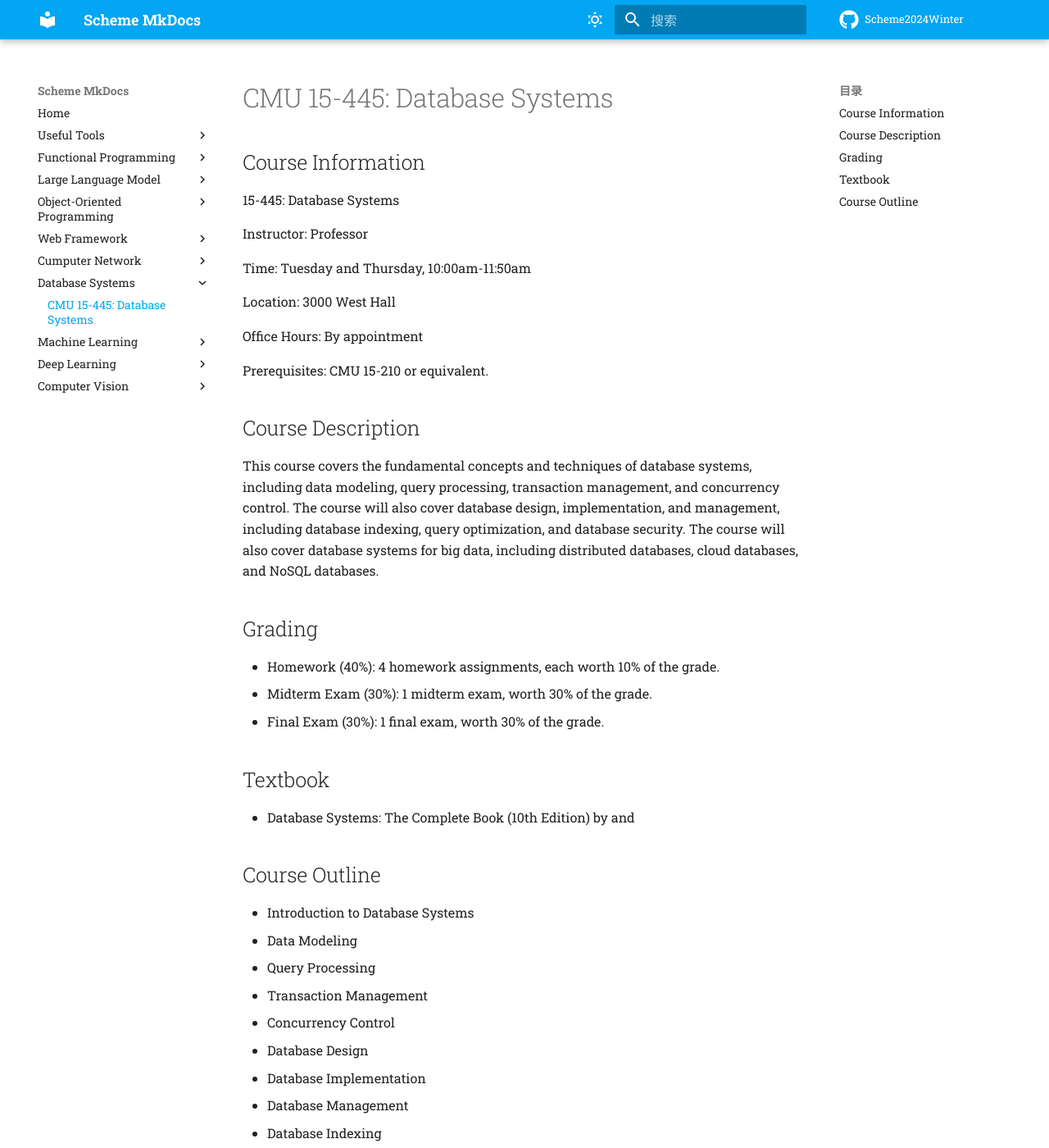
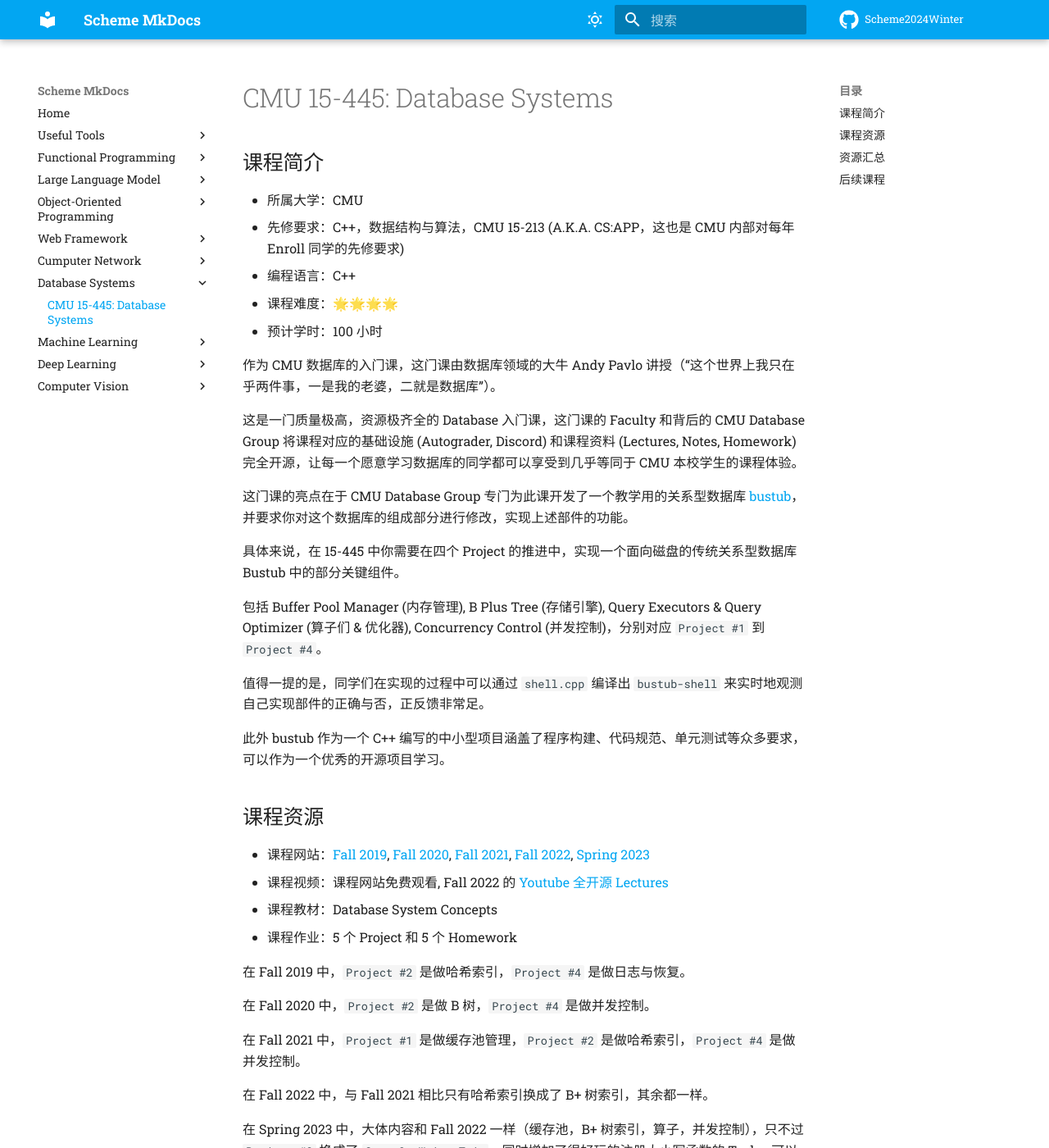
Before and after one commit to Kian-Chen/Scheme2024Winter, an MkDocs documentation site: the page built from docs/Datebase Systems/CMU15-445.md, in a window 1280 px wide and 1400 px high. Shown: the whole window at 82% size. Built offline with MkDocs 1.6.1 and Material for MkDocs 9.7.7, drawn with Linux system fonts in a browser that asks for light colours; comment, search, counter and statistics services are not loaded; some of the changed text lies outside the part shown.

Commit message:
Update CMU15-445.md

```diff
--- a/docs/Datebase Systems/CMU15-445.md
+++ b/docs/Datebase Systems/CMU15-445.md
@@ -1,47 +1,65 @@
 # CMU 15-445: Database Systems
 
-## Course Information
+## 课程简介
 
-15-445: Database Systems
+- 所属大学：CMU
+- 先修要求：C++，数据结构与算法，CMU 15-213 (A.K.A. CS:APP，这也是 CMU 内部对每年 Enroll 同学的先修要求)
+- 编程语言：C++
+- 课程难度：🌟🌟🌟🌟
+- 预计学时：100 小时
 
-Instructor: Professor <NAME>
+作为 CMU 数据库的入门课，这门课由数据库领域的大牛 Andy Pavlo 讲授（“这个世界上我只在乎两件事，一是我的老婆，二就是数据库”）。
 
-Time: Tuesday and Thursday, 10:00am-11:50am
+这是一门质量极高，资源极齐全的 Database 入门课，这门课的 Faculty 和背后的 CMU Database Group 将课程对应的基础设施 (Autograder, Discord) 和课程资料 (Lectures, Notes, Homework) 完全开源，让每一个愿意学习数据库的同学都可以享受到几乎等同于 CMU 本校学生的课程体验。
 
-Location: 3000 West Hall
+这门课的亮点在于 CMU Database Group 专门为此课开发了一个教学用的关系型数据库 [bustub](https://github.com/cmu-db/bustub)，并要求你对这个数据库的组成部分进行修改，实现上述部件的功能。
 
-Office Hours: By appointment
+具体来说，在 15-445 中你需要在四个 Project 的推进中，实现一个面向磁盘的传统关系型数据库 Bustub 中的部分关键组件。
 
-Prerequisites: CMU 15-210 or equivalent.
+包括 Buffer Pool Manager (内存管理), B Plus Tree (存储引擎), Query Executors & Query Optimizer (算子们 & 优化器), Concurrency Control (并发控制)，分别对应 `Project #1` 到 `Project #4`。
 
-## Course Description
+值得一提的是，同学们在实现的过程中可以通过 `shell.cpp` 编译出 `bustub-shell` 来实时地观测自己实现部件的正确与否，正反馈非常足。
 
-This course covers the fundamental concepts and techniques of database systems, including data modeling, query processing, transaction management, and concurrency control. The course will also cover database design, implementation, and management, including database indexing, query optimization, and database security. The course will also cover database systems for big data, including distributed databases, cloud databases, and NoSQL databases.
+此外 bustub 作为一个 C++ 编写的中小型项目涵盖了程序构建、代码规范、单元测试等众多要求，可以作为一个优秀的开源项目学习。
 
-## Grading
+## 课程资源
 
-- Homework (40%): 4 homework assignments, each worth 10% of the grade.
-- Midterm Exam (30%): 1 midterm exam, worth 30% of the grade.
-- Final Exam (30%): 1 final exam, worth 30% of the grade.
+- 课程网站：[Fall 2019](https://15445.courses.cs.cmu.edu/fall2019/schedule.html), [Fall 2020](https://15445.courses.cs.cmu.edu/fall2020/schedule.html), [Fall 2021](https://15445.courses.cs.cmu.edu/fall2021/schedule.html), [Fall 2022](https://15445.courses.cs.cmu.edu/fall2022/schedule.html), [Spring 2023](https://15445.courses.cs.cmu.edu/spring2023/schedule.html)
+- 课程视频：课程网站免费观看, Fall 2022 的 [Youtube 全开源 Lectures](https://www.youtube.com/playlist?list=PLSE8ODhjZXjaKScG3l0nuOiDTTqpfnWFf)
+- 课程教材：Database System Concepts
+- 课程作业：5 个 Project 和 5 个 Homework
 
-## Textbook
+在 Fall 2019 中，`Project #2` 是做哈希索引，`Project #4` 是做日志与恢复。
 
-- Database Systems: The Complete Book (10th Edition) by <NAME> and <NAME>
+在 Fall 2020 中，`Project #2` 是做 B 树，`Project #4` 是做并发控制。
 
-## Course Outline
+在 Fall 2021 中，`Project #1` 是做缓存池管理，`Project #2` 是做哈希索引，`Project #4` 是做并发控制。
 
-- Introduction to Database Systems
-- Data Modeling
-- Query Processing
-- Transaction Management
-- Concurrency Control
-- Database Design
-- Database Implementation
-- Database Management
-- Database Indexing
-- Query Optimization
-- Database Security
-- Distributed Databases
-- Cloud Databases
-- NoSQL Databases
-- Case Studies
+在 Fall 2022 中，与 Fall 2021 相比只有哈希索引换成了 B+ 树索引，其余都一样。
+
+在 Spring 2023 中，大体内容和 Fall 2022 一样（缓存池，B+ 树索引，算子，并发控制），只不过 `Project #0` 换成了 `Copy-On-Write Trie`，同时增加了很好玩的注册大小写函数的 Task，可以直接在编译出的 `bustub-shell` 中看到自己写的函数的实际效果，非常有成就感。
+
+值得注意的是，现在 bustub 在 2020 年以前的 version 都已经停止维护。
+
+Fall 2019 的最后一个 `Logging & Recovery` 的 Project 已经 broken 了（在19年的 `git head` 上也许还可以跑，但尽管如此 Gradescope 应该也没有提供公共的版本，所以并不推荐大家去做，只看看代码和 Handout 就可以了）。
+
+或许在 Fall 2023 的版本 Recovery 相关的功能会被修复，届时也可能有全新的 `Recovery Project`，让我们试目以待吧🤪
+
+如果大家有精力的话可以都去尝试一下，或者在对书中内容理解不是很透彻的时候，尝试做一做对应的 Project 会加深你的理解（个人建议还是要全部做完，相信一定对你有帮助）。
+
+
+## 资源汇总
+
+非官方的 [Discord](https://discord.com/invite/YF7dMCg) 是一个很好的交流平台，过往的聊天记录几乎记载了其他同学踩过的坑，你也可以提出你的问题，或者帮忙解答别人的问题，相信这是一份很好的参考。
+
+关于 Spring 2023 的通关指南，可以参考 [@xzhseh](https://github.com/xzhseh) 的这篇[CMU 15-445/645 (Spring 2023) Database Systems 通关指北](https://zhuanlan.zhihu.com/p/637960746)，里面涵盖了全部你需要的通关道具，和通关方式建议，以及最重要的，我自己在做 Project 的过程中遇到的，看到的，和自己亲自踩过的坑。
+
+@ysj1173886760 在学习这门课中用到的所有资源和作业实现都汇总在 [ysj1173886760/Learning: db - GitHub](https://github.com/ysj1173886760/Learning/tree/master/db) 中。
+
+由于 Andy 的要求，仓库中没有 Project 的实现，只有 Homework 的 Solution。特别的，对于 Homework1，@ysj1173886760 还写了一个 Shell 脚本来帮大家执行自动判分。
+
+另外在课程结束后，推荐阅读一篇论文 [Architecture Of a Database System](https://github.com/ysj1173886760/paper_notes/tree/master/db)，对应的中文版也在上述仓库中。论文里综述了数据库系统的整体架构，让大家可以对数据库有一个更加全面的视野。
+
+## 后续课程
+
+[CMU15-721](https://15721.courses.cs.cmu.edu/spring2020/) 主要讲主存数据库有关的内容，每节课都有对应的 paper 要读，推荐给希望进阶数据库的小伙伴。@ysj1173886760 目前也在跟进这门课，完成后会在这里提 PR 以提供进阶的指导。
```
